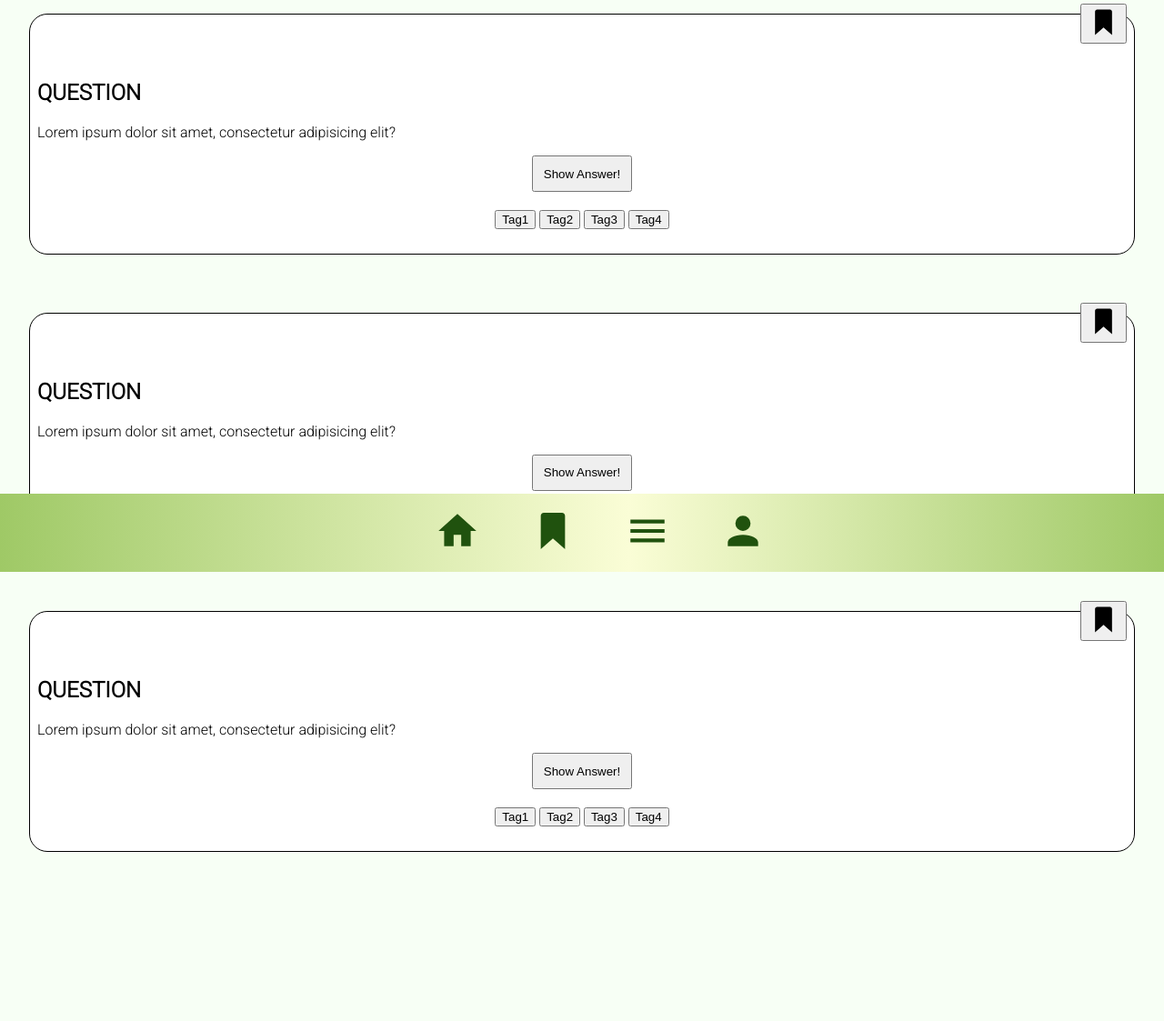
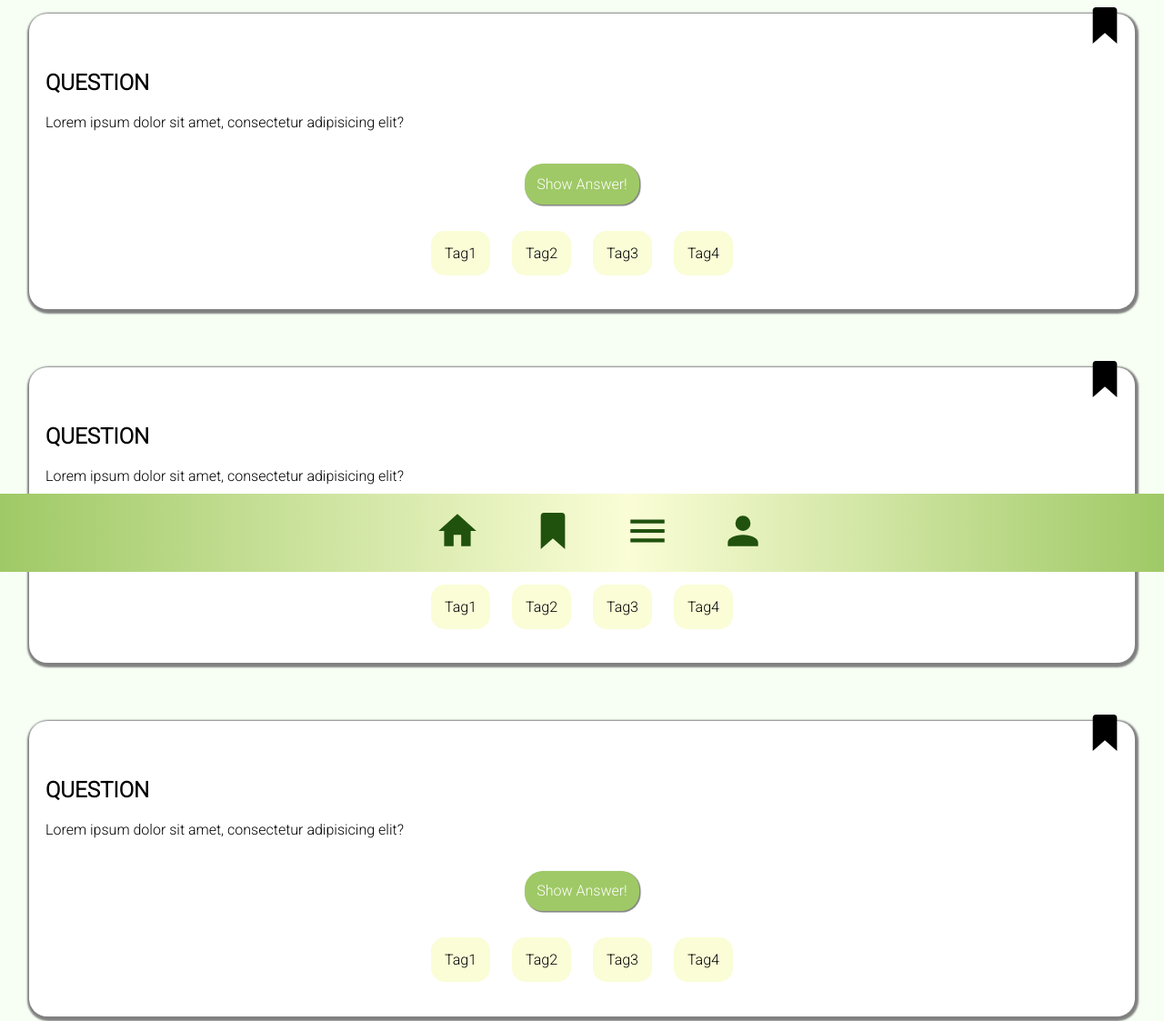
Before and after one commit to dananhsl/quiz-app, a plain HTML site: page index.html in a window 1280 px wide. Shown: the part 171-1294 px from the top of the page at 91% size. Before the commit the page ends 1258 px from the top, so only its background shows below. Drawn offline with Linux system fonts and the light colour scheme; a web font is replaced by a local one.

Commit message:
clean up css and fix svg

```diff
--- /dev/null
+++ b/css/components/buttons.css
@@ -0,0 +1,30 @@
+.bookmark__btn{
+    all: unset;
+    align-self: end;
+    position: relative;
+    top: -20px
+}
+
+.bookmark__svg:enabled{
+    fill: tomato;
+}
+
+.card__btn{
+    all: initial;
+    align-self: center;
+    padding: 0.8em;
+    background-color: var(--lightgreen);
+    border-radius: 20px;
+    box-shadow: 1px 1px 1px 0.5px grey;
+    font-family: "Roboto";
+    color: white;
+    text-shadow: 0.5px 0.5px 0.5px 0.2px;
+}
+
+.tags__btn{
+    all: unset;
+    background-color: var(--gradient);
+    padding: 15px;
+    margin: 10px;
+    border-radius: 15px;
+}
--- a/css/components/card-structure.css
+++ b/css/components/card-structure.css
@@ -3,7 +3,7 @@
 }
 
 header{
-    background: linear-gradient(90deg, rgba(159,201,102,1) 0%, rgba(250,253,214,1) 54%, rgba(159,201,102,1) 100%);
+    background: linear-gradient(90deg, var(--lightgreen) 0%, var(--gradient) 54%, var(--lightgreen) 100%);
     position: sticky;
     width: 100vw;
     top: 0;
@@ -27,15 +27,9 @@ body {
     background: rgb(247, 255, 245);
 }
 
-.bookmark-btn{
-    align-self: end;
-    position: relative;
-    top: -20px
-}
-
 .card{
     position: static;
-    border: solid 1px;
+    box-shadow: 1px 2px 2px 3px grey;
     border-radius: 20px;
     margin: 4em 2em;
     background-color: white;
@@ -44,6 +38,12 @@ body {
     flex-direction: column;
     font-family: "Roboto" ;
 }
+.card__question{
+    position: relative;
+    top: -20px;
+    right: -10px;
+}
+
 .tags{
     align-self: center;
     margin: 1.2em;
@@ -53,36 +53,3 @@ body {
     align-self: center;
     padding: 0.8em;
 }
-
-footer {
-    position: sticky;
-    display: flex;
-    width: 100vw;
-    bottom: 0;
-    z-index: 1;
-    background: linear-gradient(90deg, rgba(159,201,102,1) 0%, rgba(250,253,214,1) 54%, rgba(159,201,102,1) 100%);
-    justify-content: center;
-    align-self: center;
-}
-
-.nav ul {
-    display: flex;
-    list-style: none;
-    width: 100%;
-    flex-direction: row;
-
-}
-
-.nav ul li {
-    margin: 0 0.5rem;
-
-}
-
-.nav ul li a {
-    margin: 1.2em;
-    align-self: center;
-}
-
-.svg{
-    fill: #20520e;
-}
--- /dev/null
+++ b/css/components/nav.css
@@ -0,0 +1,32 @@
+footer {
+    position: sticky;
+    display: flex;
+    width: 100vw;
+    bottom: 0;
+    z-index: 1;
+    background: linear-gradient(90deg, var(--lightgreen) 0%, var(--gradient) 54%, var(--lightgreen)  100%);
+    justify-content: center;
+    align-self: center;
+}
+
+.nav ul {
+    display: flex;
+    list-style: none;
+    width: 100%;
+    flex-direction: row;
+
+}
+
+.nav ul li {
+    margin: 0 0.5rem;
+
+}
+
+.nav ul li a {
+    margin: 1.2em;
+    align-self: center;
+}
+
+.svg{
+    fill: var(--darkgreen);
+}
--- a/css/style.css
+++ b/css/style.css
@@ -1 +1,10 @@
 @import url(components/card-structure.css);
+@import url(components/nav.css);
+@import url(components/buttons.css);
+
+:root {
+    --lightgreen: rgba(159,201,102,1);
+    --gradient: rgba(250,253,214,1);
+    --darkgreen: #20520e;
+
+}
--- a/index.html
+++ b/index.html
@@ -19,14 +19,14 @@
         <main>
       <!---------------------------------- CARD1 ----------------------------------------->
             <section class="card">
-                <button class="bookmark-btn">
-                <img src="img/icons/bookmark.svg"/>
+                <button class="bookmark__btn">
+                    <svg class ="bookmark__svg" fill="current-color" width="50" height="50" viewBox="0 0 30 30"><path d="M23,27l-8-7l-8,7V5c0-1.105,0.895-2,2-2h12c1.105,0,2,0.895,2,2V27z"/></svg>
                 </button>
                 <div class="card__question">
                     <h2>QUESTION</h2>
                     <p>Lorem ipsum dolor sit amet, consectetur adipisicing elit?</p>
                 </div>
-                <button class="answer_btn">Show Answer!</button>
+                <button class="card__btn">Show Answer!</button>
                 <div class="card__answer">
                     <p hidden>
                         Lorem ipsum dolor sit amet consectetur adipisicing elit. Deleniti
@@ -35,23 +35,23 @@
                 </div>
         <!---------------------------- TAGS/BUTTONS ----------------------------------->
                 <div class="tags">
-                    <button>Tag1</button>
-                    <button>Tag2</button>
-                    <button>Tag3</button>
-                    <button>Tag4</button>
+                    <button class="tags__btn">Tag1</button>
+                    <button class="tags__btn">Tag2</button>
+                    <button class="tags__btn">Tag3</button>
+                    <button class="tags__btn">Tag4</button>
                 </div>
             </section>
 
     <!---------------------------------- CARD2 ----------------------------------------->
             <section class="card">
-                <button class="bookmark-btn">
-                <img src="img/icons/bookmark.svg" />
+                <button class="bookmark__btn">
+                    <svg class ="bookmark__svg" fill="current-color" width="50" height="50" viewBox="0 0 30 30"><path d="M23,27l-8-7l-8,7V5c0-1.105,0.895-2,2-2h12c1.105,0,2,0.895,2,2V27z"/></svg>
                 </button>
                 <div class="card__question">
                     <h2>QUESTION</h2>
                     <p>Lorem ipsum dolor sit amet, consectetur adipisicing elit?</p>
                 </div>
-                <button class="answer_btn">Show Answer!</button>
+                <button class="card__btn">Show Answer!</button>
                 <div class="card__answer">
                     <p hidden>
                         Lorem ipsum dolor sit amet consectetur adipisicing elit. Deleniti
@@ -60,23 +60,23 @@
                 </div>
         <!---------------------------- TAGS/BUTTONS ----------------------------------->
                 <div class="tags">
-                    <button>Tag1</button>
-                    <button>Tag2</button>
-                    <button>Tag3</button>
-                    <button>Tag4</button>
+                    <button class="tags__btn">Tag1</button>
+                    <button class="tags__btn">Tag2</button>
+                    <button class="tags__btn">Tag3</button>
+                    <button class="tags__btn">Tag4</button>
                 </div>
             </section>
 
      <!---------------------------------- CARD3 ----------------------------------------->
         <section class="card">
-            <button class="bookmark-btn">
-            <img src="img/icons/bookmark.svg" />
+            <button class="bookmark__btn">
+                <svg class ="bookmark__svg" fill="current-color" width="50" height="50" viewBox="0 0 30 30"><path d="M23,27l-8-7l-8,7V5c0-1.105,0.895-2,2-2h12c1.105,0,2,0.895,2,2V27z"/></svg>
             </button>
             <div class="card__question">
                 <h2>QUESTION</h2>
                 <p>Lorem ipsum dolor sit amet, consectetur adipisicing elit?</p>
             </div>
-            <button class="answer_btn">Show Answer!</button>
+            <button class="card__btn">Show Answer!</button>
             <div class="card__answer">
                 <p hidden>
                     Lorem ipsum dolor sit amet consectetur adipisicing elit. Deleniti
@@ -85,10 +85,10 @@
             </div>
     <!---------------------------- TAGS/BUTTONS ----------------------------------->
             <div class="tags">
-                <button>Tag1</button>
-                <button>Tag2</button>
-                <button>Tag3</button>
-                <button>Tag4</button>
+                <button class="tags__btn">Tag1</button>
+                <button class="tags__btn">Tag2</button>
+                <button class="tags__btn">Tag3</button>
+                <button class="tags__btn">Tag4</button>
             </div>
         </section>
     </main>
```
